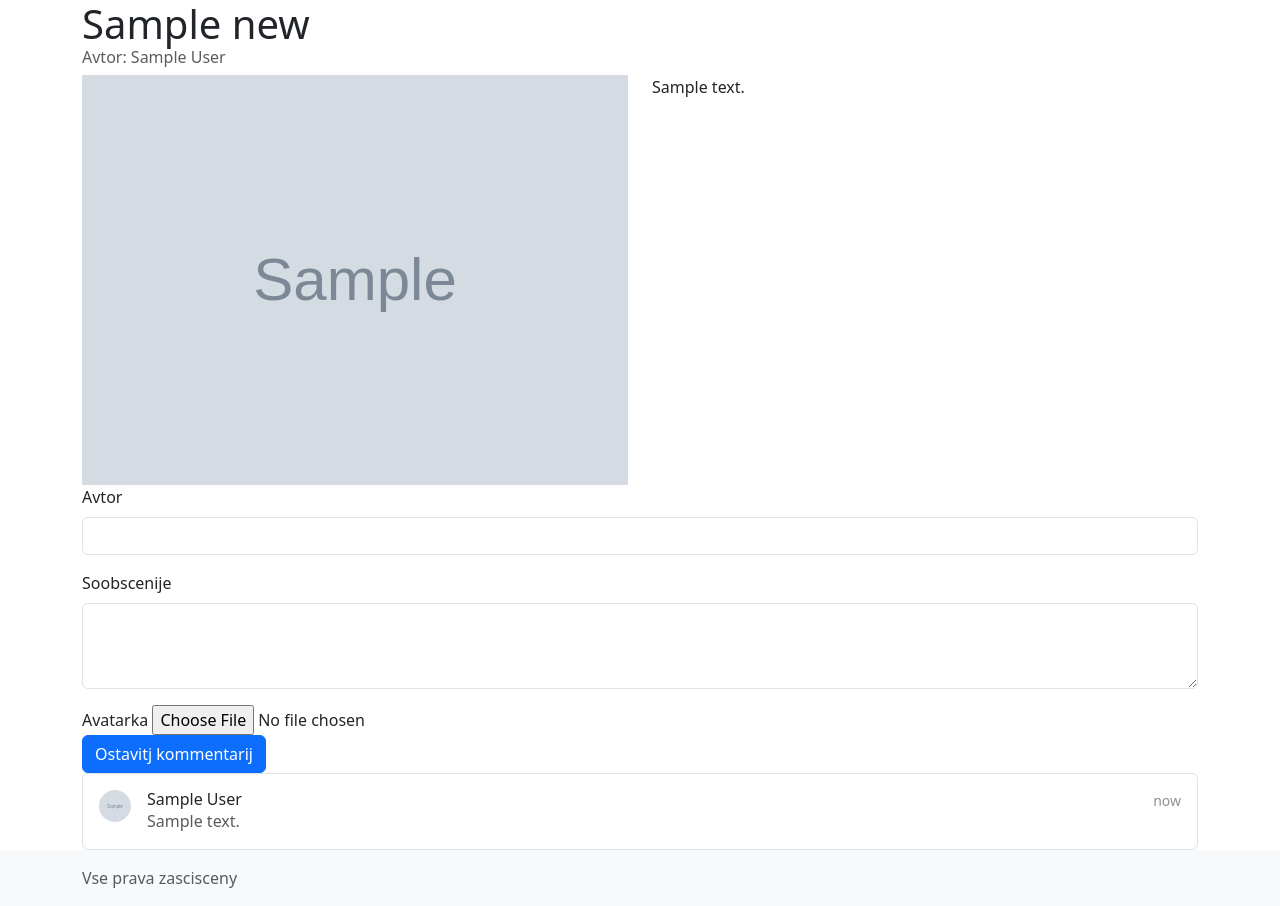
After one commit to AviaVik12/geekbrains_nest, a Node project: template views/news_details.hbs in a window 1280 px wide. The commit adds this page. Run offline with Node 20 templates, Linux system fonts and the light colour scheme; the template is opened without the code that fills it: most values are stand-ins (such as "Sample title", 1, 10 or a date in 2020); grey boxes marked "Sample" are stand-in pictures; some libraries are stand-ins or nearby versions.

Commit message:
'lesson_4_homework'

```diff
--- a/views/create_news.hbs
+++ b/views/create_news.hbs
@@ -28,7 +28,6 @@
 	</button>
 </form>
 
-<script src="https://code.jquery.com/jquery-3.6.0.min.js"></script>
 <script>
 	Date.prototype.toDateInputValue = (function() {
 		var local = new Date(this);
--- a/views/layouts/layout.hbs
+++ b/views/layouts/layout.hbs
@@ -10,6 +10,7 @@
     <script src="https://unpkg.com/babel-standalone@6/babel.min.js"></script>
     <script type="text/javascript" src="https://cdn.socket.io/4.1.2/socket.io.min.js"></script>
     <script type="text/javascript" src="https://cdn.jsdelivr.net/npm/js-cookie@3.0.1/dist/js.cookie.min.js"></script>
+    <script src="https://code.jquery.com/jquery-3.6.0.min.js"></script>
 
     <title>{{title}}</title>
   </head>
--- /dev/null
+++ b/views/news_details.hbs
@@ -0,0 +1,99 @@
+{{#if news}}
+  <h1 class="card-title">{{news.title}}</h1>
+
+  <h6 class="card-subtitle mb-2 text-muted">Avtor: {{news.author}}</h6>
+
+  <div class="row">
+    <div class="col-lg-6">
+      <img
+        src="http://localhost:3000{{news.cover}}"
+        class="card-img-top"
+        style="width: 100%; object-fit: cover;"
+        alt=""
+      >
+    </div>
+
+    <div class="col-lg-6">
+      <p class="card-text">{{news.description}}</p>
+    </div>
+  </div>
+
+  <form action="">
+    <div class="mb-3">
+		  <label for="author" class="form-label">Avtor</label>
+		  <input class="form-control" name="author" id="author">
+	  </div>
+
+    <div class="mb-3">
+		  <label for="message" class="form-label">Soobscenije</label>
+		  <textarea class="form-control" id="message" name="message" rows="3">
+      </textarea>
+	  </div>
+
+    <div class="form-group">
+		  <label for="avatar">Avatarka</label>
+		  <input type="file" class="form-control-file" name="avatar" id="avatar">
+	  </div>
+
+    <button type="button" class="btn btn-primary" onclick="sendForm()">
+      Ostavitj kommentarij
+    </button>
+  </form>
+
+  {{#if comments}}
+    {{#each comments}}
+      <div class="list-group">
+        <a
+          href="#"
+          class="list-group-item list-group-item-action d-flex gap-3 py-3"
+          aria-current="true"
+        >
+          <img
+            src="
+              {{#if this.avatar}}
+                {{this.avatar}}
+              {{else}}
+                https://cdn.pixabay.com/photo/2015/10/05/22/37/blank-profile-picture-973460_1280.png
+              {{/if}}
+            "
+            alt="avatar"
+            width="32"
+            height="32"
+            class="rounded-circle flex-shrink-0"
+          >
+
+          <div class="d-flex gap-2 w-100 justify-content-between">
+            <div>
+              <h6 class="mb-0">{{this.author}}</h6>
+              <p class="mb-0 opacity-75">{{this.message}}</p>
+            </div>
+
+            <small class="opacity-50 text-nowrap">now</small>
+          </div>
+        </a>
+      </div>
+    {{/each}}
+  {{else}}
+    <h6>Spisok kommentarijev pust</h6>
+  {{/if}}
+{{/if}}
+
+<script>
+	function sendForm() {
+		var data = new FormData($('form')[0]);
+
+    const idNews = window.location.pathname.split('/').reverse()[0];
+
+		$.ajax({
+			url: '/comments/api/' + idNews,
+			data: data,
+			cache: false,
+			contentType: false,
+			processData: false,
+			method: 'POST',
+			success: function() {
+				window.location.reload();
+			}
+		});
+	}
+</script>
```
Also changed, not shown: src/news/news.controller.ts (+2 -6 lines), public/news_static/5767e89e-b6f5-458f-89d7-f4dbd5fd8396.jpg (added).
